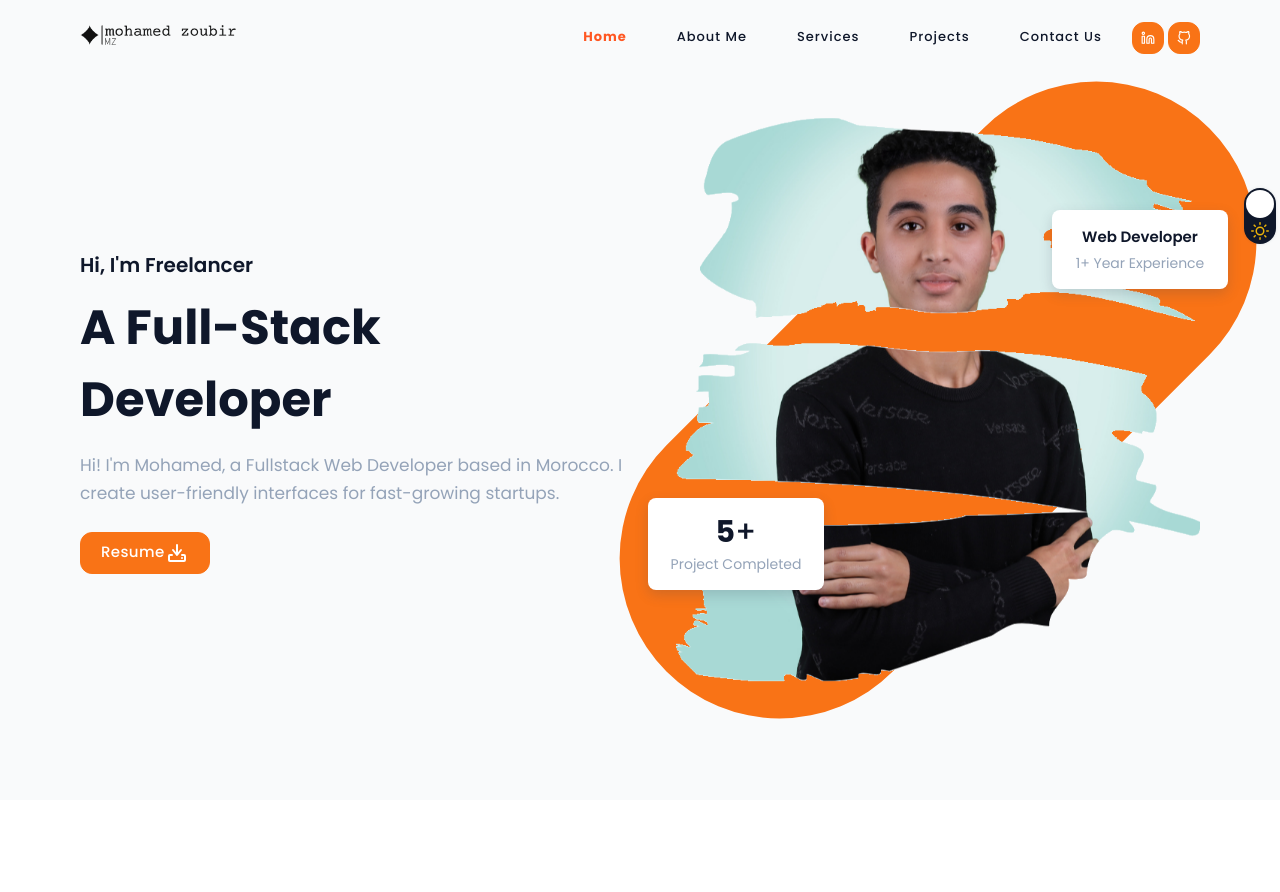
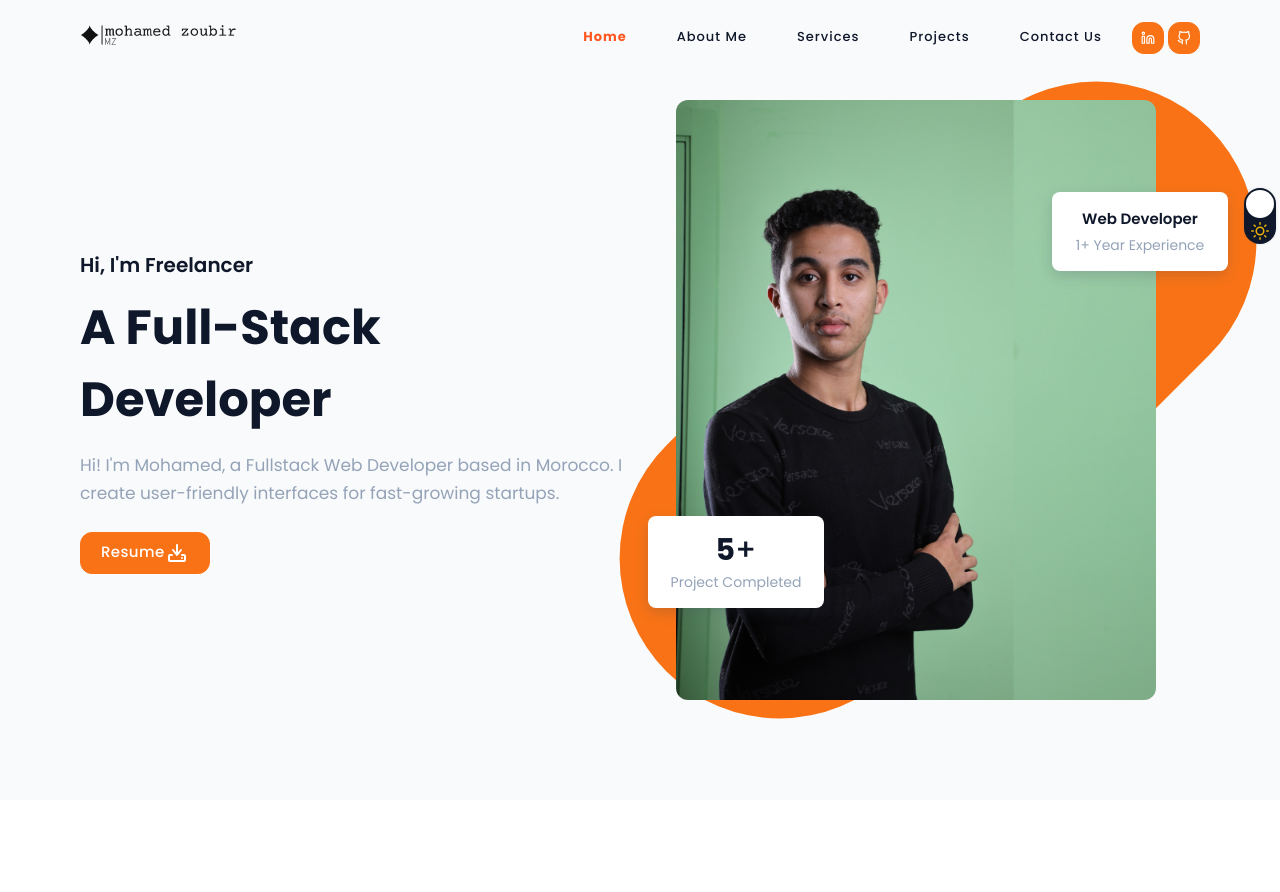
Before and after one commit to mdzoubir/portfolio, a Django app: page / in a window 1280 px wide. Shown: the top 892 px of the page. Run offline with Django 5.2, Linux system fonts and the light colour scheme.

Commit message:
change the home image

```diff
--- a/main/templates/main/index.html
+++ b/main/templates/main/index.html
@@ -51,7 +51,7 @@
 
                 <div class="relative lg:ms-6 before:content-[''] before:absolute before:start-1/2 before:-translate-x-1/2 rtl:before:translate-x-1/2 before:bottom-1/2 before:translate-y-1/2 before:w-[48rem] before:h-[20rem] before:rounded-[18rem] ltr:before:rotate-[135deg] rtl:before:rotate-[45deg] before:bg-orange-500 dark:before:bg-orange-500">
                     <div class="relative z-1">
-                        <img src="{% static 'main/images/hero-3.png' %}" alt="">
+                        <img class="rounded-xl" style="max-width:480px" src="{% static 'main/images/main.png' %}" alt="">
 
                         <div class="absolute lg:bottom-20 -bottom-5 md:-start-10 -start-2 p-4 rounded-lg shadow-md dark:shadow-gray-800 bg-white dark:bg-slate-900 m-3 w-44 text-center">
                             <span class="text-3xl font-medium mb-0"><span class="counter-value font-bold"
```
